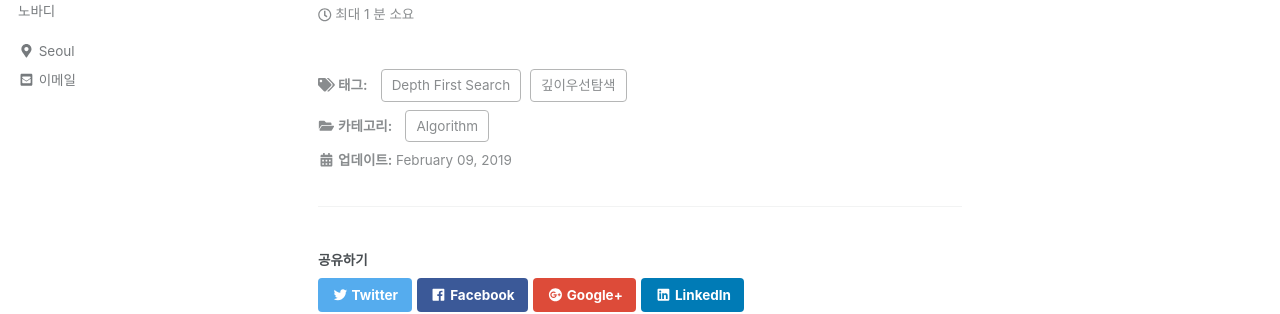
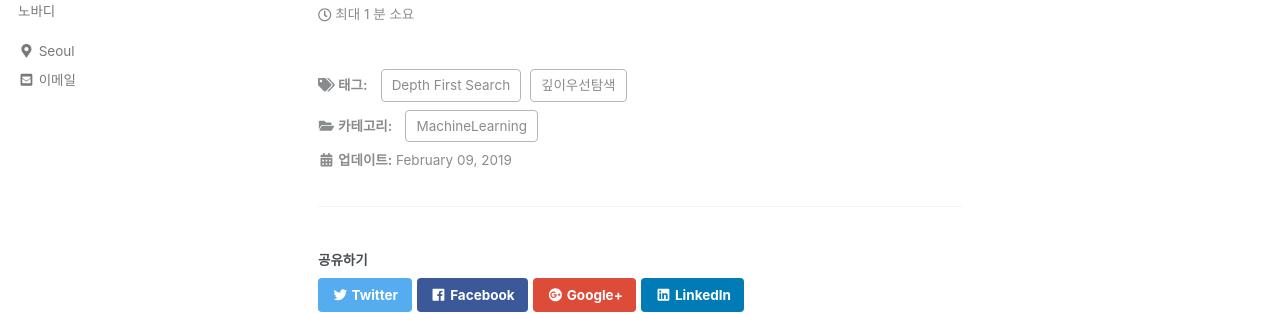
Before and after one commit to arisongha/hansololee.github.io, a Jekyll site: the page built from _posts/2019-02-09-depth_first_search.md, in a window 1280 px wide and 900 px high. Shown: the part 122-436 px from the top of the window. Built offline with Jekyll 4.4.1, drawn with Linux system fonts in a browser that asks for light colours; cached includes are drawn as plain includes; nearby versions of some CDN libraries.

Commit message:
Update 2019-02-09-depth_first_search.md

```diff
--- a/_posts/2019-02-09-depth_first_search.md
+++ b/_posts/2019-02-09-depth_first_search.md
@@ -5,5 +5,5 @@ tags:
   - Depth First Search
 
 categories:
-  - Algorithm
+  - MachineLearning
 ---
```
